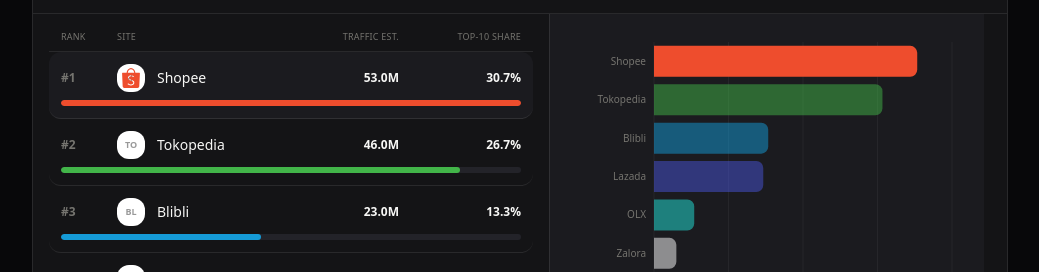
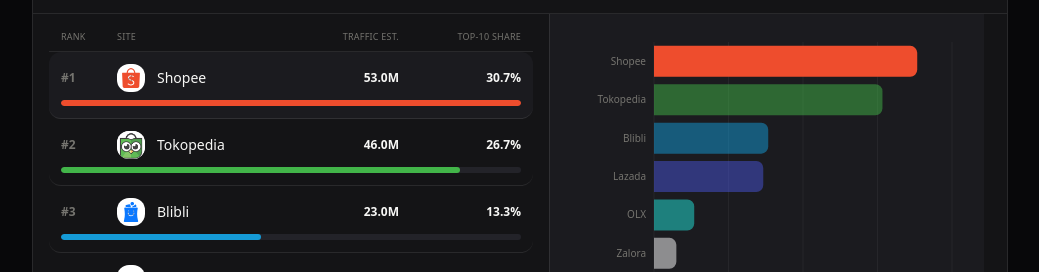
Before and after one commit to ariefzzz5421/niaga-analytic, a Next.js app: page /analytics in a window 1280 px wide. Shown: the part 1560-1832 px from the top of the page, without its empty margins (240-1279 px from the left). Built offline with nearby package versions, Linux system fonts and the light colour scheme.

Commit message:
fix: use local Tokopedia and Blibli assets in traffic data

```diff
--- a/src/data/ecommerceTraffic.ts
+++ b/src/data/ecommerceTraffic.ts
@@ -10,8 +10,8 @@
 
 export const TOP10_ECOMMERCE_TRAFFIC: TrafficSite[] = [
   { rank: 1, id: "shopee", label: "Shopee", trafficM: 53.0, share: 30.7, logo: "/marketplaces/shopee.svg", accent: "#ee4d2d" },
-  { rank: 2, id: "tokopedia", label: "Tokopedia", trafficM: 46.0, share: 26.7, logo: "/marketplaces/tokopedia-icon.png", accent: "#42b549" },
-  { rank: 3, id: "blibli", label: "Blibli", trafficM: 23.0, share: 13.3, logo: "https://www.blibli.com/favicon.ico", accent: "#159bd7" },
+  { rank: 2, id: "tokopedia", label: "Tokopedia", trafficM: 46.0, share: 26.7, logo: "/marketplaces/tokopedia.png", accent: "#42b549" },
+  { rank: 3, id: "blibli", label: "Blibli", trafficM: 23.0, share: 13.3, logo: "/marketplaces/blibli.svg", accent: "#159bd7" },
   { rank: 4, id: "lazada", label: "Lazada", trafficM: 22.0, share: 12.8, logo: "https://www.lazada.co.id/favicon.ico", accent: "#4854d8" },
   { rank: 5, id: "olx", label: "OLX", trafficM: 8.1, share: 4.7, logo: "https://www.olx.co.id/favicon.ico", accent: "#23e5db" },
   { rank: 6, id: "zalora", label: "Zalora", trafficM: 4.5, share: 2.6, logo: "https://www.zalora.co.id/favicon.ico", accent: "#ffffff" },
```
